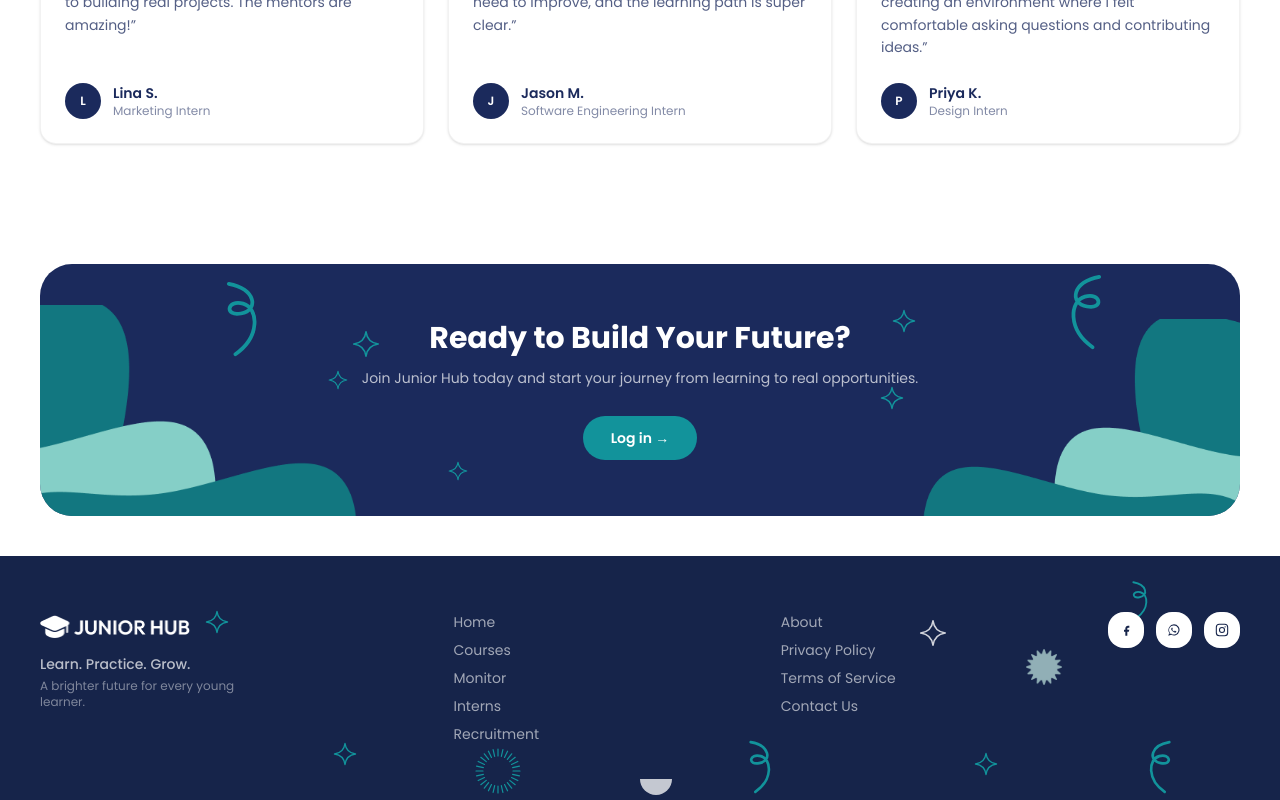
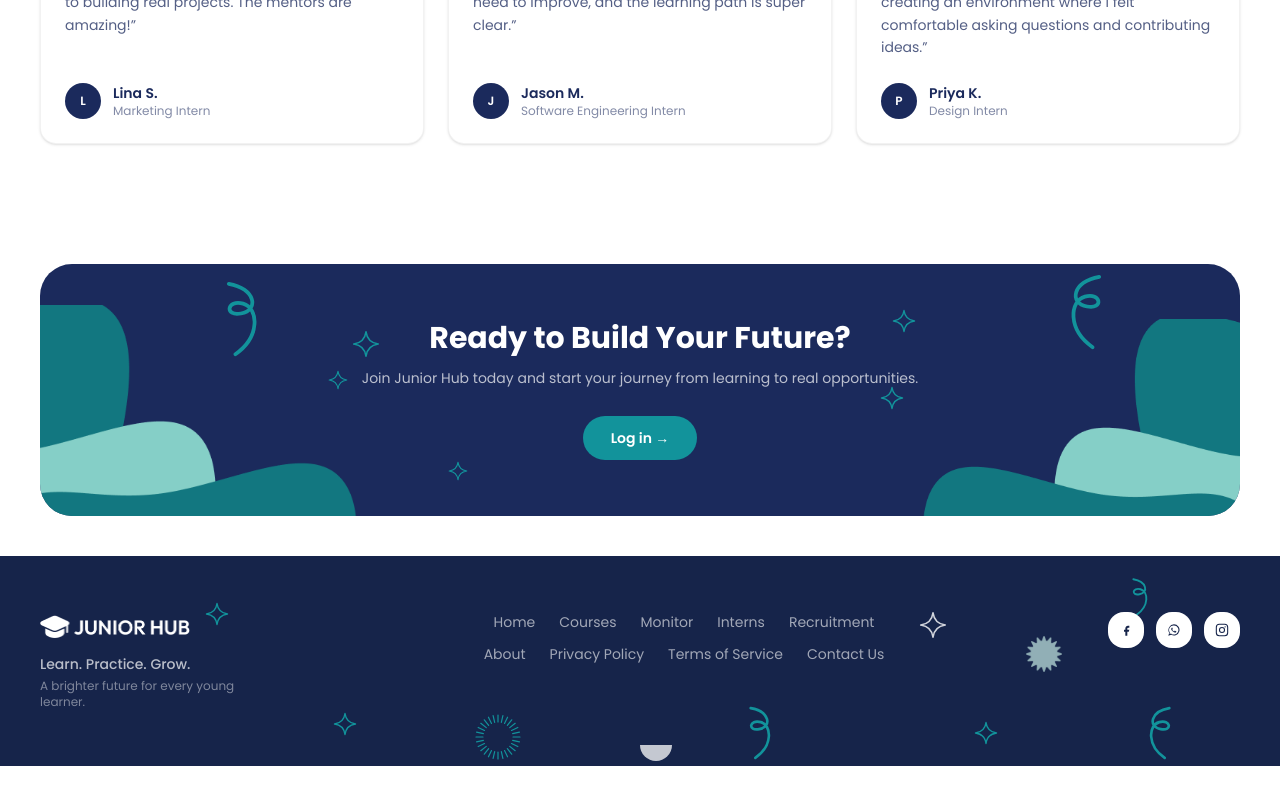
Before and after one commit to junior-hub-eg/Frontend, a Next.js app: page / in a window 1280 px wide. Shown: the part 2567-3367 px from the top of the page. After the commit the page ends 3333 px from the top, so only its background shows below. Built offline with nearby package versions, Linux system fonts and the light colour scheme.

Commit message:
Lay out footer nav links in two horizontal rows to match Figma
Replace the two vertical link columns with a single center block of
two flex-wrap rows (product links, then company links), matching the
Figma footer layout.

```diff
--- a/components/Landing/Footer.tsx
+++ b/components/Landing/Footer.tsx
@@ -41,7 +41,7 @@ export function LandingFooter() {
       <Curl className="pointer-events-none absolute right-[10%] top-[10%] hidden h-10 w-6 md:block" />
       <Curl className="pointer-events-none absolute bottom-[2%] right-[8%] hidden h-14 w-9 scale-x-[-1] md:block" />
 
-      <div className="relative mx-auto grid max-w-7xl gap-10 px-6 sm:grid-cols-[1.3fr_1fr_1fr_auto] lg:px-10">
+      <div className="relative mx-auto flex max-w-7xl flex-col gap-8 px-6 sm:flex-row sm:items-start sm:justify-between lg:px-10">
         <div>
           <Image
             src="/images/Auth/logo.png"
@@ -54,23 +54,24 @@ export function LandingFooter() {
           <p className="mt-1 max-w-[220px] text-xs text-white/45">A brighter future for every young learner.</p>
         </div>
 
-        <div className="flex flex-col gap-2 text-sm text-white/60">
+        <div className="flex flex-col gap-3 text-sm text-white/60 sm:items-center">
+          <div className="flex flex-wrap justify-center gap-x-6 gap-y-2">
             {PRODUCT_LINKS.map((l) => (
               <Link key={l.label} href={l.href} className="transition-colors hover:text-white">
                 {l.label}
               </Link>
             ))}
           </div>
-
-        <div className="flex flex-col gap-2 text-sm text-white/60">
+          <div className="flex flex-wrap justify-center gap-x-6 gap-y-2">
             {COMPANY_LINKS.map((l) => (
               <Link key={l.label} href={l.href} className="transition-colors hover:text-white">
                 {l.label}
               </Link>
             ))}
           </div>
+        </div>
 
-        <div className="flex gap-3 sm:items-start sm:justify-end">
+        <div className="flex gap-3">
           {[FacebookIcon, WhatsAppIcon, InstagramIcon].map((Icon, i) => (
             <span
               key={i}
```
Lines whose indentation alone changed are shown as unchanged.
